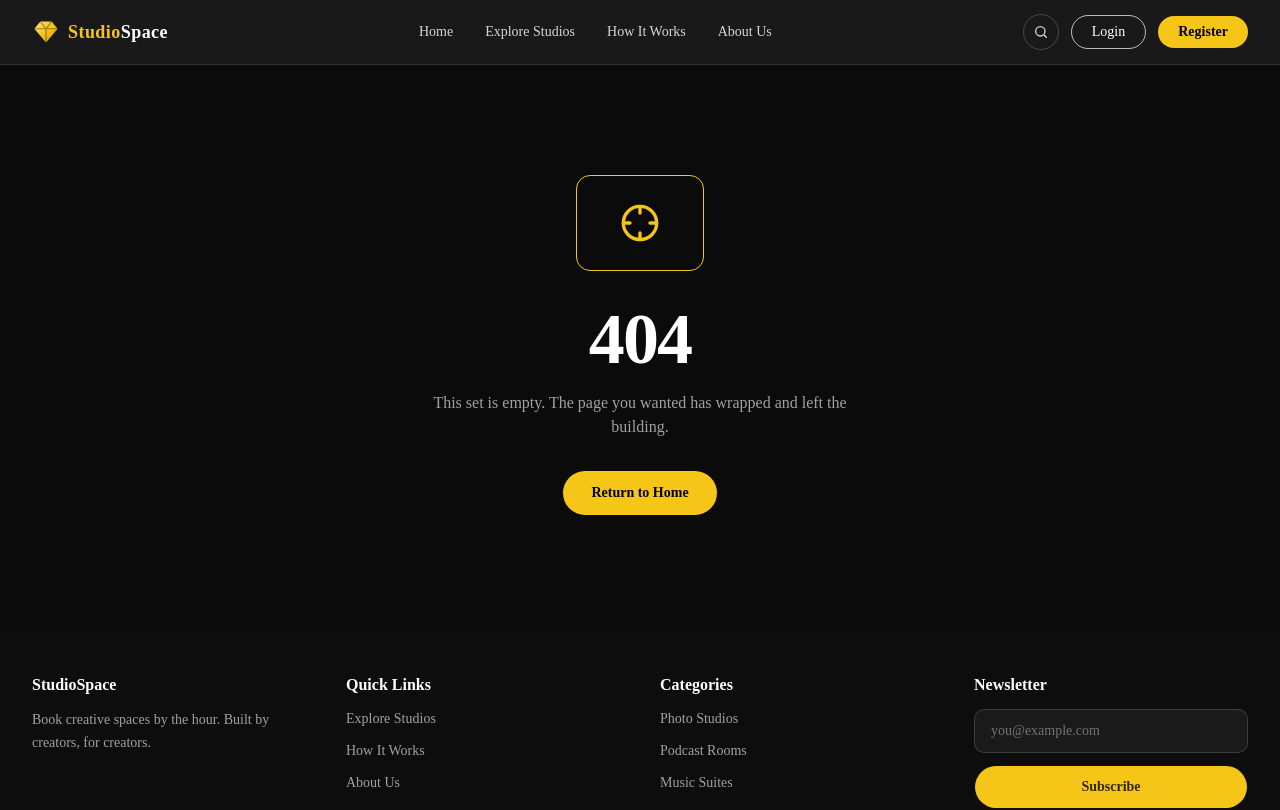
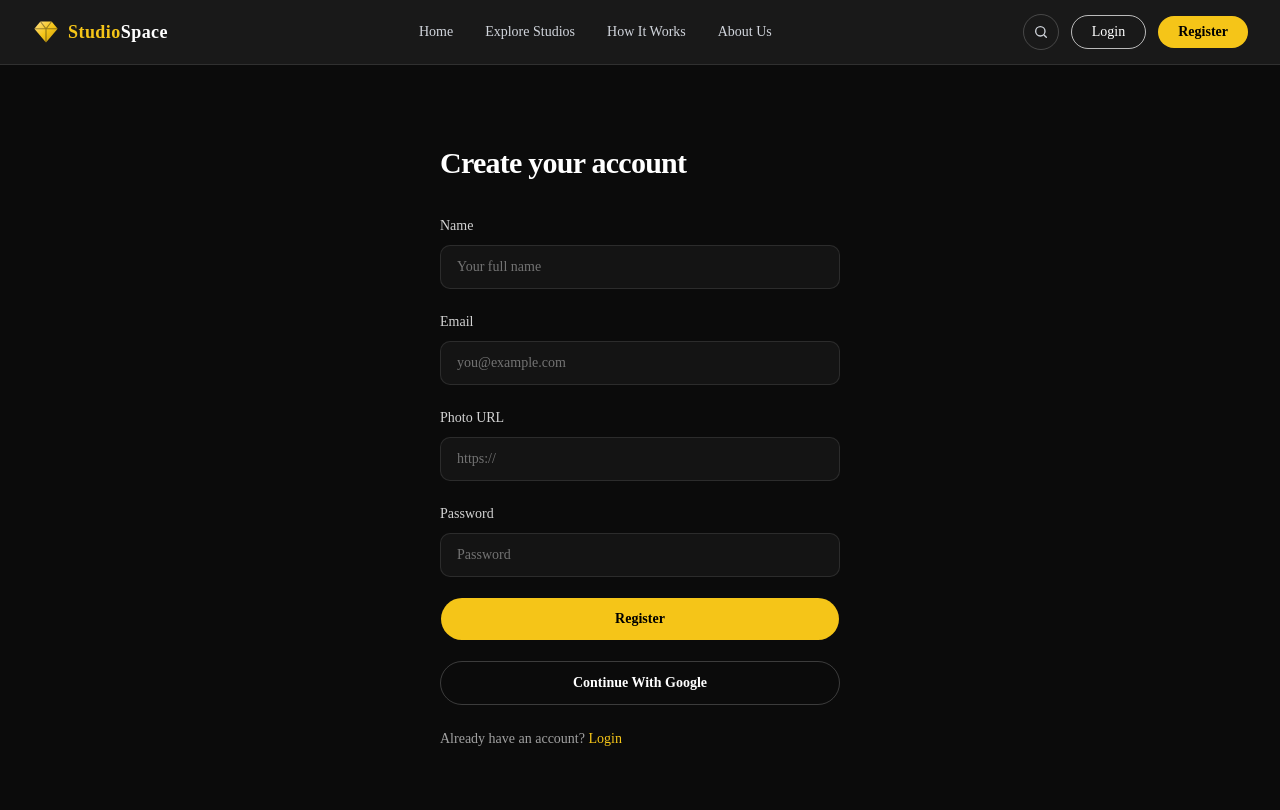
Before and after one commit to shahinAlam715/my-studio-platform-client, a Next.js app: page /register in a window 1280 px wide. Before the commit this address had no page. Shown: the top 810 px of the page. Built offline with nearby package versions, Linux system fonts and the light colour scheme.

Commit message:
registration setup

```diff
--- /dev/null
+++ b/src/app/register/layout.tsx
@@ -0,0 +1,13 @@
+import type { Metadata } from "next";
+
+export const metadata: Metadata = {
+  title: "Create your account — StudioSpace",
+};
+
+export default function RegisterLayout({
+  children,
+}: {
+  children: React.ReactNode;
+}) {
+  return children;
+}
--- /dev/null
+++ b/src/app/register/page.tsx
@@ -0,0 +1,122 @@
+"use client";
+
+import Link from "next/link";
+import { useState, type ComponentProps } from "react";
+import { Button } from "@/components/ui/button";
+import { Input } from "@/components/ui/input";
+
+const PASSWORD_RULE = /^(?=.*[a-z])(?=.*[A-Z]).{6,}$/;
+const PASSWORD_ERROR =
+  "Password needs an uppercase letter, a lowercase letter and at least 6 characters.";
+
+const inputClass =
+  "mt-2 h-11 rounded-lg border-white/10 bg-[#141414] px-4 text-sm text-white placeholder:text-neutral-500 focus-visible:border-gold focus-visible:ring-gold/40";
+
+function Field({
+  id,
+  label,
+  ...props
+}: ComponentProps<"input"> & { id: string; label: string }) {
+  return (
+    <div>
+      <label htmlFor={id} className="text-sm text-neutral-300">
+        {label}
+      </label>
+      <Input id={id} className={inputClass} {...props} />
+    </div>
+  );
+}
+
+export default function RegisterPage() {
+  const [name, setName] = useState("");
+  const [email, setEmail] = useState("");
+  const [photoUrl, setPhotoUrl] = useState("");
+  const [password, setPassword] = useState("");
+
+  const passwordError = password.length > 0 && !PASSWORD_RULE.test(password);
+  const formValid = name && email && PASSWORD_RULE.test(password);
+
+  return (
+    <section className="bg-[#0b0b0b]">
+      <div className="mx-auto max-w-md px-6 py-16 lg:py-20">
+        <h1 className="text-2xl font-bold tracking-tight text-white sm:text-3xl">
+          Create your account
+        </h1>
+
+        <form
+          className="mt-8 space-y-5"
+          onSubmit={(event) => {
+            event.preventDefault();
+            if (!formValid) return;
+            // TODO: wire to your auth backend / register action
+          }}
+        >
+          <Field
+            id="name"
+            label="Name"
+            type="text"
+            autoComplete="name"
+            placeholder="Your full name"
+            value={name}
+            onChange={(event) => setName(event.target.value)}
+          />
+          <Field
+            id="email"
+            label="Email"
+            type="email"
+            autoComplete="email"
+            placeholder="you@example.com"
+            value={email}
+            onChange={(event) => setEmail(event.target.value)}
+          />
+          <Field
+            id="photo-url"
+            label="Photo URL"
+            type="url"
+            placeholder="https://"
+            value={photoUrl}
+            onChange={(event) => setPhotoUrl(event.target.value)}
+          />
+          <div>
+            <Field
+              id="password"
+              label="Password"
+              type="password"
+              autoComplete="new-password"
+              placeholder="Password"
+              value={password}
+              onChange={(event) => setPassword(event.target.value)}
+              aria-invalid={passwordError}
+            />
+            {passwordError && (
+              <p role="alert" className="mt-2 text-xs text-red-400">
+                {PASSWORD_ERROR}
+              </p>
+            )}
+          </div>
+
+          <Button
+            type="submit"
+            className="h-11 w-full rounded-full bg-gold text-sm font-semibold text-black transition-colors hover:bg-gold-soft"
+          >
+            Register
+          </Button>
+          <Button
+            type="button"
+            variant="outline"
+            className="h-11 w-full rounded-full border-white/20 bg-transparent text-sm font-semibold text-white hover:bg-white/5"
+          >
+            Continue With Google
+          </Button>
+        </form>
+
+        <p className="mt-6 text-sm text-neutral-400">
+          Already have an account?{" "}
+          <Link href="/login" className="font-medium text-gold hover:underline">
+            Login
+          </Link>
+        </p>
+      </div>
+    </section>
+  );
+}
--- a/src/components/Navbar.tsx
+++ b/src/components/Navbar.tsx
@@ -131,12 +131,12 @@ export default function Navbar() {
               Login
             </button>
 
-            <button
-              type="button"
+            <Link
+              href="/register"
               className="hidden rounded-full bg-gold px-5 py-1.5 text-sm font-semibold text-black transition-colors hover:bg-gold-soft sm:block"
             >
               Register
-            </button>
+            </Link>
 
             <button
               type="button"
@@ -208,12 +208,12 @@ export default function Navbar() {
               >
                 Login
               </button>
-              <button
-                type="button"
+              <Link
+                href="/register"
                 className="rounded-full bg-gold px-5 py-2 text-sm font-semibold text-black transition-colors hover:bg-gold-soft"
               >
                 Register
-              </button>
+              </Link>
             </div>
           </nav>
         )}
```
